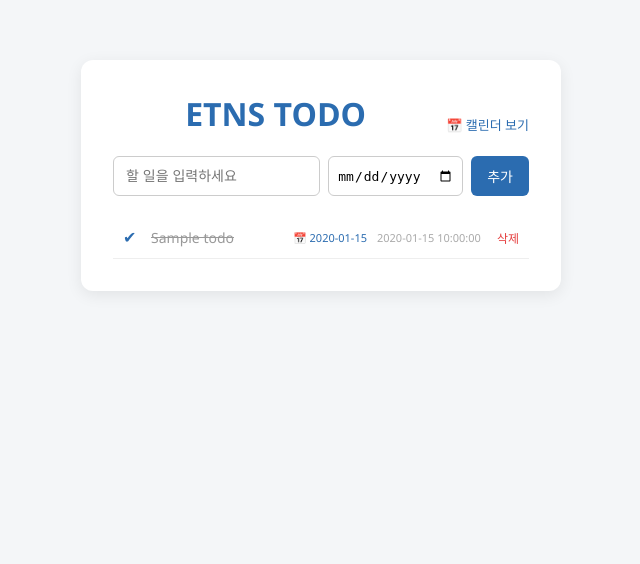
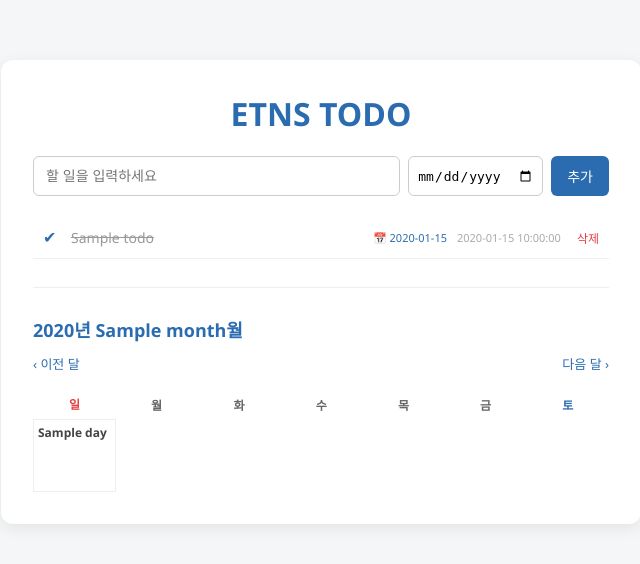
Before and after one commit to parkhanbyeol0110-del/20260915_ENTS_G, a Flask app: template templates/index.html in a window 1280 px wide. Shown: the top 564 px of the page, without its empty margins (319-959 px from the left). Run offline with Flask 3, Linux system fonts and the light colour scheme; the template is opened without the code that fills it: most values are stand-ins (such as "Sample title", 1, 10 or a date in 2020); some libraries are stand-ins or nearby versions.

Commit message:
할 일 목록과 캘린더를 한 화면으로 병합
Co-Authored-By: Claude Sonnet 5 <noreply@anthropic.com>

```diff
--- a/app.py
+++ b/app.py
@@ -55,62 +55,8 @@ def init_db():
     conn.close()
 
 
-@app.route("/")
-def index():
-    conn = get_db()
-    with conn.cursor() as cur:
-        cur.execute("SELECT * FROM todos ORDER BY done ASC, due_date NULLS LAST, id DESC")
-        todos = cur.fetchall()
-    conn.close()
-    return render_template("index.html", todos=todos)
-
-
-@app.route("/add", methods=["POST"])
-def add():
-    title = request.form.get("title", "").strip()
-    due_date = request.form.get("due_date") or None
-    if not title:
-        flash("할 일 내용을 입력해주세요.")
-        return redirect(url_for("index"))
-
-    conn = get_db()
-    with conn.cursor() as cur:
-        cur.execute(
-            "INSERT INTO todos (title, done, created_at, due_date) VALUES (%s, FALSE, %s, %s)",
-            (title, datetime.now().strftime("%Y-%m-%d %H:%M"), due_date),
-        )
-    conn.commit()
-    conn.close()
-    return redirect(url_for("index"))
-
-
-@app.route("/toggle/<int:todo_id>", methods=["POST"])
-def toggle(todo_id):
-    conn = get_db()
-    with conn.cursor() as cur:
-        cur.execute(
-            "UPDATE todos SET done = NOT done WHERE id = %s", (todo_id,)
-        )
-    conn.commit()
-    conn.close()
-    return redirect(url_for("index"))
-
-
-@app.route("/delete/<int:todo_id>", methods=["POST"])
-def delete(todo_id):
-    conn = get_db()
-    with conn.cursor() as cur:
-        cur.execute("DELETE FROM todos WHERE id = %s", (todo_id,))
-    conn.commit()
-    conn.close()
-    return redirect(url_for("index"))
-
-
-@app.route("/calendar")
-def calendar_view():
+def _get_calendar_context(year, month):
     today = date.today()
-    year = request.args.get("year", type=int, default=today.year)
-    month = request.args.get("month", type=int, default=today.month)
 
     # 1~12 범위를 벗어나면 연도를 넘겨가며 보정한다.
     year += (month - 1) // 12
@@ -141,18 +87,83 @@ def calendar_view():
     prev_year, prev_month = (year - 1, 12) if month == 1 else (year, month - 1)
     next_year, next_month = (year + 1, 1) if month == 12 else (year, month + 1)
 
-    return render_template(
-        "calendar.html",
-        year=year,
-        month=month,
-        weeks=weeks,
-        todos_by_day=todos_by_day,
-        today=today,
-        prev_year=prev_year,
-        prev_month=prev_month,
-        next_year=next_year,
-        next_month=next_month,
-    )
+    return {
+        "year": year,
+        "month": month,
+        "weeks": weeks,
+        "todos_by_day": todos_by_day,
+        "today": today,
+        "prev_year": prev_year,
+        "prev_month": prev_month,
+        "next_year": next_year,
+        "next_month": next_month,
+    }
+
+
+@app.route("/")
+def index():
+    today = date.today()
+    year = request.args.get("year", type=int, default=today.year)
+    month = request.args.get("month", type=int, default=today.month)
+
+    conn = get_db()
+    with conn.cursor() as cur:
+        cur.execute("SELECT * FROM todos ORDER BY done ASC, due_date NULLS LAST, id DESC")
+        todos = cur.fetchall()
+    conn.close()
+
+    calendar_ctx = _get_calendar_context(year, month)
+    return render_template("index.html", todos=todos, **calendar_ctx)
+
+
+def _redirect_to_index():
+    # 캘린더에서 다른 달을 보던 중이었다면 그 달을 유지한 채로 돌아간다.
+    year = request.form.get("view_year", type=int)
+    month = request.form.get("view_month", type=int)
+    if year and month:
+        return redirect(url_for("index", year=year, month=month))
+    return redirect(url_for("index"))
+
+
+@app.route("/add", methods=["POST"])
+def add():
+    title = request.form.get("title", "").strip()
+    due_date = request.form.get("due_date") or None
+    if not title:
+        flash("할 일 내용을 입력해주세요.")
+        return _redirect_to_index()
+
+    conn = get_db()
+    with conn.cursor() as cur:
+        cur.execute(
+            "INSERT INTO todos (title, done, created_at, due_date) VALUES (%s, FALSE, %s, %s)",
+            (title, datetime.now().strftime("%Y-%m-%d %H:%M"), due_date),
+        )
+    conn.commit()
+    conn.close()
+    return _redirect_to_index()
+
+
+@app.route("/toggle/<int:todo_id>", methods=["POST"])
+def toggle(todo_id):
+    conn = get_db()
+    with conn.cursor() as cur:
+        cur.execute(
+            "UPDATE todos SET done = NOT done WHERE id = %s", (todo_id,)
+        )
+    conn.commit()
+    conn.close()
+    return _redirect_to_index()
+
+
+@app.route("/delete/<int:todo_id>", methods=["POST"])
+def delete(todo_id):
+    conn = get_db()
+    with conn.cursor() as cur:
+        cur.execute("DELETE FROM todos WHERE id = %s", (todo_id,))
+    conn.commit()
+    conn.close()
+    return _redirect_to_index()
 
 
 init_db()
--- a/static/css/style.css
+++ b/static/css/style.css
@@ -10,7 +10,7 @@ body {
 }
 
 .container {
-  max-width: 480px;
+  max-width: 640px;
   margin: 60px auto;
   background: #fff;
   border-radius: 12px;
@@ -22,6 +22,19 @@ h1 {
   text-align: center;
   margin-top: 0;
   color: #2b6cb0;
+}
+
+h2 {
+  text-align: center;
+  margin: 0;
+  font-size: 18px;
+  color: #2b6cb0;
+}
+
+.section-divider {
+  border: none;
+  border-top: 1px solid #eee;
+  margin: 28px 0;
 }
 
 .header-row {
@@ -156,9 +169,9 @@ h1 {
   margin: 0;
 }
 
-/* 캘린더 페이지 */
-.calendar-container {
-  max-width: 640px;
+/* 캘린더 섹션 */
+.calendar-section {
+  margin-top: 4px;
 }
 
 .calendar-nav {
--- a/templates/index.html
+++ b/templates/index.html
@@ -8,14 +8,13 @@
 </head>
 <body>
   <div class="container">
-    <div class="header-row">
-      <h1>ETNS TODO</h1>
-      <a class="calendar-link" href="{{ url_for('calendar_view') }}">📅 캘린더 보기</a>
-    </div>
+    <h1>ETNS TODO</h1>
 
     <form class="add-form" action="{{ url_for('add') }}" method="post">
       <input type="text" name="title" placeholder="할 일을 입력하세요" autocomplete="off" required>
       <input type="date" name="due_date">
+      <input type="hidden" name="view_year" value="{{ year }}">
+      <input type="hidden" name="view_month" value="{{ month }}">
       <button type="submit">추가</button>
     </form>
 
@@ -33,6 +32,8 @@
       {% for todo in todos %}
         <li class="{{ 'done' if todo['done'] else '' }}">
           <form action="{{ url_for('toggle', todo_id=todo['id']) }}" method="post" class="toggle-form">
+            <input type="hidden" name="view_year" value="{{ year }}">
+            <input type="hidden" name="view_month" value="{{ month }}">
             <button type="submit" class="check-btn">{{ '✔' if todo['done'] else '○' }}</button>
           </form>
           <span class="title">{{ todo['title'] }}</span>
@@ -41,6 +42,8 @@
           {% endif %}
           <span class="created">{{ todo['created_at'] }}</span>
           <form action="{{ url_for('delete', todo_id=todo['id']) }}" method="post" class="delete-form">
+            <input type="hidden" name="view_year" value="{{ year }}">
+            <input type="hidden" name="view_month" value="{{ month }}">
             <button type="submit" class="delete-btn">삭제</button>
           </form>
         </li>
@@ -48,6 +51,51 @@
         <li class="empty">할 일이 없습니다. 위에서 추가해보세요!</li>
       {% endfor %}
     </ul>
+
+    <hr class="section-divider">
+
+    <div class="calendar-section">
+      <div class="header-row">
+        <h2>{{ year }}년 {{ month }}월</h2>
+      </div>
+
+      <div class="calendar-nav">
+        <a href="{{ url_for('index', year=prev_year, month=prev_month) }}">‹ 이전 달</a>
+        <a href="{{ url_for('index', year=next_year, month=next_month) }}">다음 달 ›</a>
+      </div>
+
+      <table class="calendar-table">
+        <thead>
+          <tr>
+            <th class="sun">일</th>
+            <th>월</th>
+            <th>화</th>
+            <th>수</th>
+            <th>목</th>
+            <th>금</th>
+            <th class="sat">토</th>
+          </tr>
+        </thead>
+        <tbody>
+          {% for week in weeks %}
+            <tr>
+              {% for day in week %}
+                {% if day == 0 %}
+                  <td class="empty-day"></td>
+                {% else %}
+                  <td class="{{ 'today' if (year, month, day) == (today.year, today.month, today.day) else '' }}">
+                    <div class="day-num">{{ day }}</div>
+                    {% for todo in todos_by_day.get(day, []) %}
+                      <div class="day-todo {{ 'done' if todo['done'] else '' }}">{{ todo['title'] }}</div>
+                    {% endfor %}
+                  </td>
+                {% endif %}
+              {% endfor %}
+            </tr>
+          {% endfor %}
+        </tbody>
+      </table>
+    </div>
   </div>
 </body>
 </html>
```
Also changed, not shown: templates/calendar.html (deleted, +0 -54 lines).
